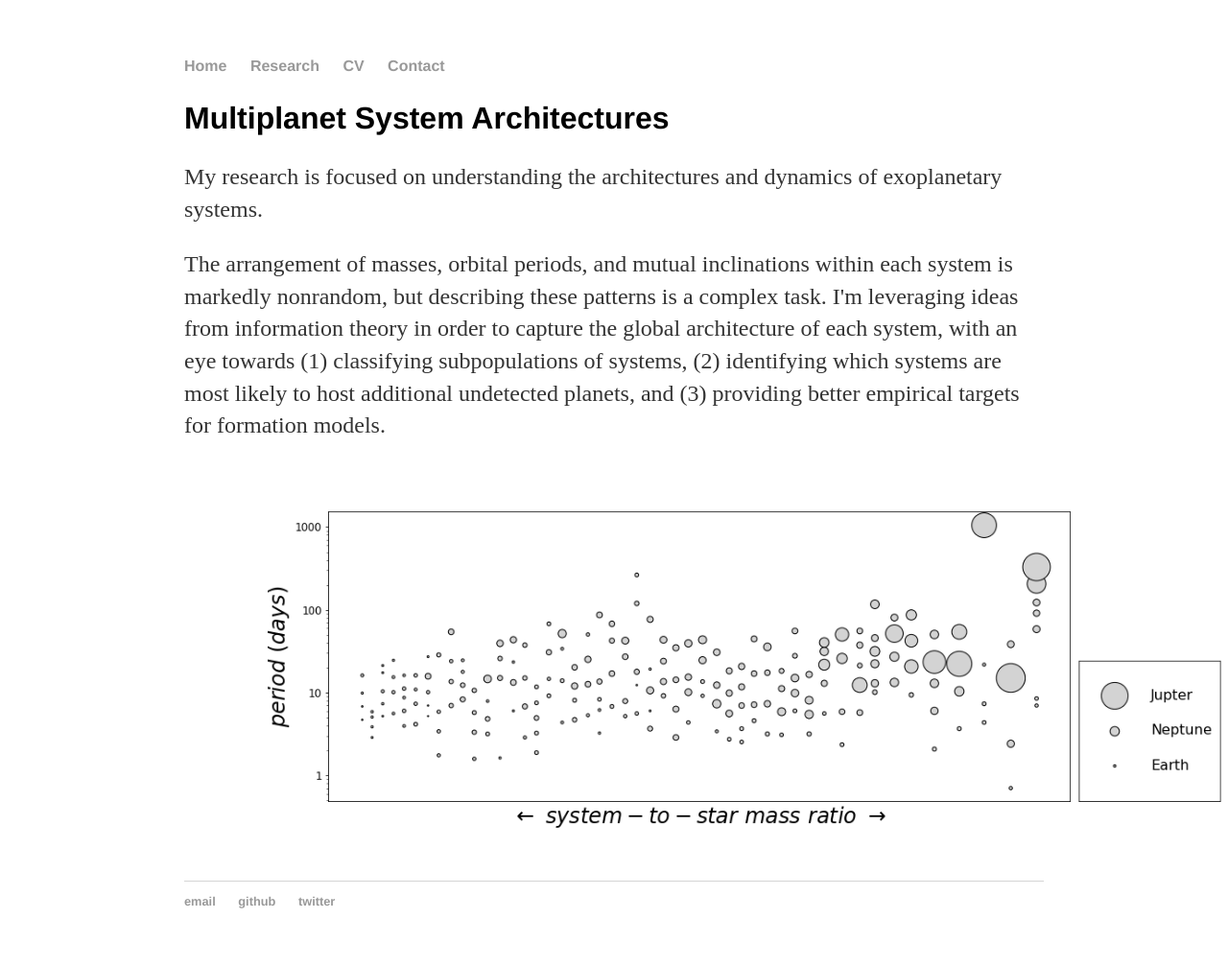
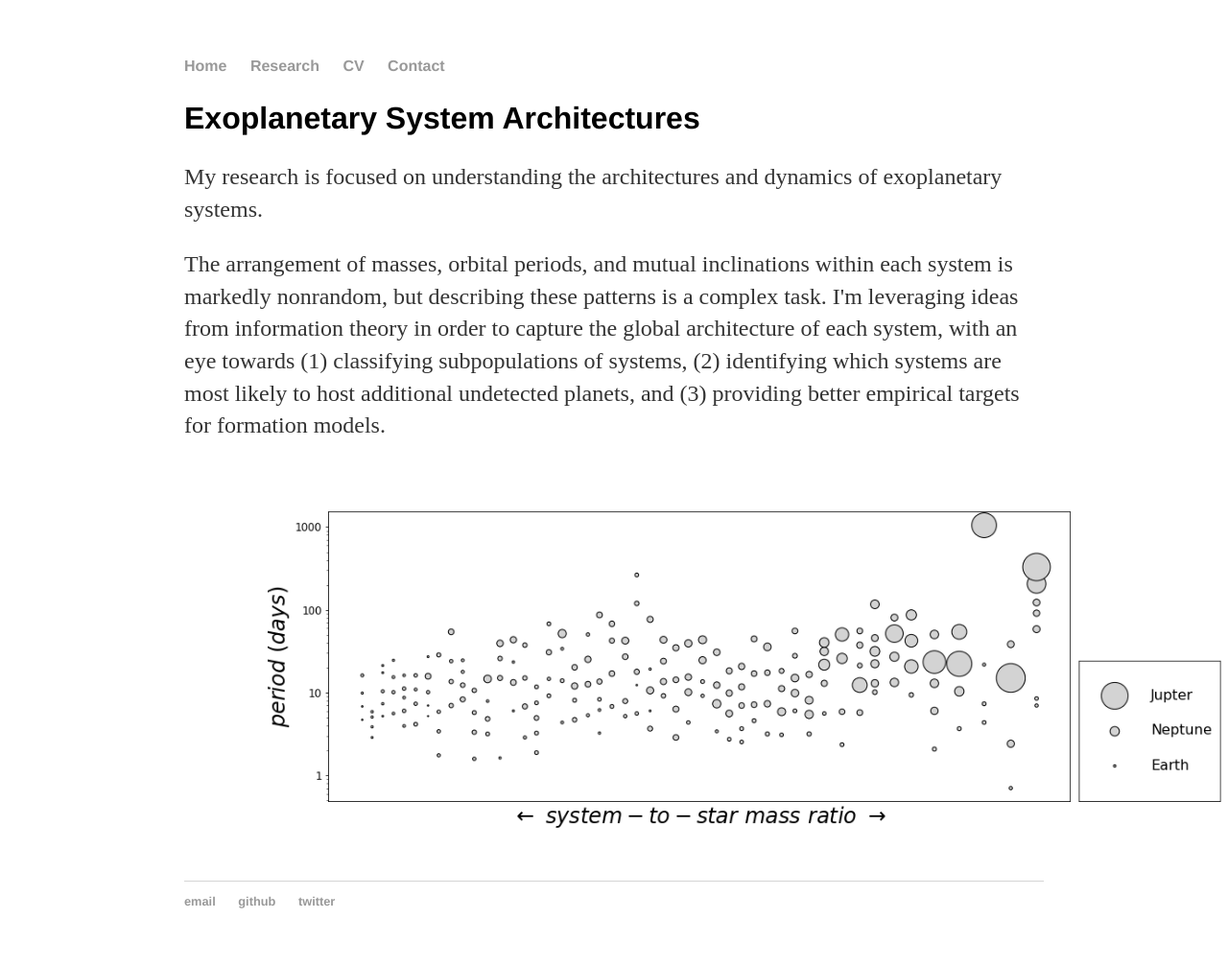
Before and after one commit to gjgilbert/gjgilbert.github.io, a Jekyll site: the page built from research/index.html, in a window 1280 px wide. Shown: the whole page at 96% size. Built offline with Jekyll 4.4.1, drawn with Linux system fonts in a browser that asks for light colours.

Commit message:
Update index.html

```diff
--- a/research/index.html
+++ b/research/index.html
@@ -3,7 +3,7 @@ layout: default
 title: Greg Gilbert - Research
 ---
 <div class="blurb">
-	<h2>Multiplanet System Architectures</h2>
+	<h2>Exoplanetary System Architectures</h2>
 	<p>My research is focused on understanding the architectures and dynamics of exoplanetary systems.</p>
 	<p>The arrangement of masses, orbital periods, and mutual inclinations within each system is markedly nonrandom, but describing these patterns is a complex task. I'm leveraging ideas from information theory in order to capture the global architecture of each system, with an eye towards (1) classifying subpopulations of systems, (2) identifying which systems are most likely to host additional undetected planets, and (3) providing better empirical targets for formation models.</p>
 	<p><img src="gallery.png" width="1200", height="400"></p>
```
